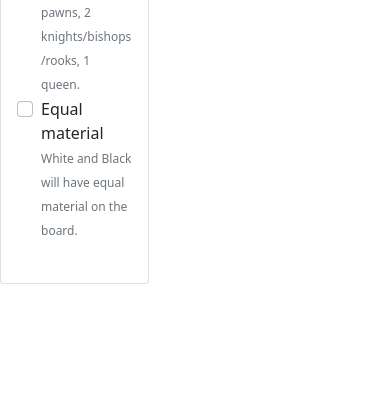
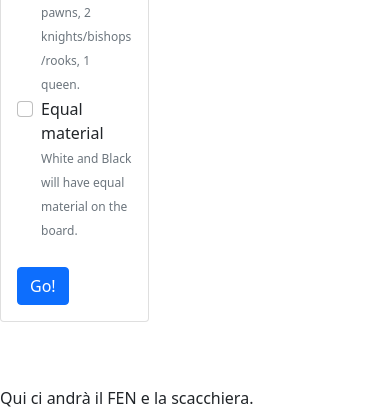
Before and after one commit to RicSpd/chess-exercises, a Flask app: page /exercises in a window 390 px wide. Shown: the part 1040-1450 px from the top of the page. Before the commit the page ends 1324 px from the top, so only its background shows below. Run offline with Flask 2, Linux system fonts and the light colour scheme.

Commit message:
added button that receives POST request

```diff
--- a/app.py
+++ b/app.py
@@ -1,10 +1,12 @@
-from flask import Flask, render_template
+import json
+from flask import Flask, render_template, request, Response
+from chess_exercises.fen import ChessBoard
 
 
 app = Flask(__name__)
 
 
-@app.route("/homepage")
+@app.route("/homepage", methods=['GET'])
 def home():
     """
     Homepage
@@ -12,9 +14,29 @@ def home():
     return render_template("homepage.html")
 
 
-@app.route("/exercises")
+@app.route("/exercises", methods=['GET', 'POST'])
 def exercises():
     """
-    Page with the exercises that will return the FEN
+    Page with the exercises that will return the FEN and the chessboard image
     """
+    if request.method == 'POST':
+        fen = 'EUREKA!'
+        # randomized = request.data.get('randomized')
+        # extra_populated = request.data.get('extra_populated')
+        return render_template("exercises.html", fen=fen)
+
     return render_template("exercises.html")
+
+    # data = None
+    # if request.content_type == "application/json":
+    #     data = json.loads(request.data)
+    # else:
+    #     return Response(response="This predictor only supports JSON data.", status=415, mimetype="text/plain")
+
+    # # # Do the prediction
+    # # predictions = ScoringService(data).predict()
+
+    # # Convert from json to string
+    # result = json.dumps({'bella': 'ciao'})
+
+    # return Response(response=result, status=200, mimetype="application/json")
--- a/static/site.css
+++ b/static/site.css
@@ -53,7 +53,7 @@ img.smallImage {
   /* padding-left: 20px;
   padding-right: 20px; */
   width: 90%;
-  margin: 0 auto;
+  margin: 0 auto 20px;
   box-shadow: 0 0px 20px 0 rgba(0,0,0,0.2);
   background-color: rgb(238, 238, 238);
   transition: 0.3s;
--- a/templates/exercises.html
+++ b/templates/exercises.html
@@ -54,7 +54,6 @@
                   </div>
                   <br>
 
-                  <!-- TODO: crea card con la selezione dei pezzi che appare quando uno clicca sul tick "Select pieces" -->
                   <!-- INPUTS -->
                   <div class="row">
                     <div class="card bg-selectPiecesCard" id="select-pieces-card" style="display:none">
@@ -163,14 +162,30 @@
                   </div>
                 </div>
               </div>
+              <!-- TODO crea button per generare FEN ed eventualmente scacchiera -->
+              <div class="row">
+                <div class="col">
+                  <form action="/exercises" method="post">
+                    <button type="submit" id="go" class="btn btn-primary">Go!</button>
+                  </form>
+                </div>
+              </div>
             </div>
           </div>
           <p><br><br></p>
         </div>
+        <div class="col-sm-7" id="fen-board">
+          {% if fen %}
+          The FEN: {{ fen }}
+          {% else %}
+          Qui ci andrà il FEN e la scacchiera.
+          {% endif %}
+          <!-- <form action="{{ url_for('exercises')}}" method="post"> -->
+        </div>
       </div>
     </div>
 
-    <!-- * It seems there's no way to put the bottom navbar at the end of the page regardless of the screen dimension. -->
+    <!-- * I did not manage to put the bottom navbar at the end of the page regardless of the screen dimension. -->
     <nav class="navbar fixed-bottom navbar-light bg-light">
       <div class="col-4">
         <div class="container">
```
Also changed, not shown: static/js/exercises.js (+73 -1 lines), chess_exercises/__init__.py (added).
